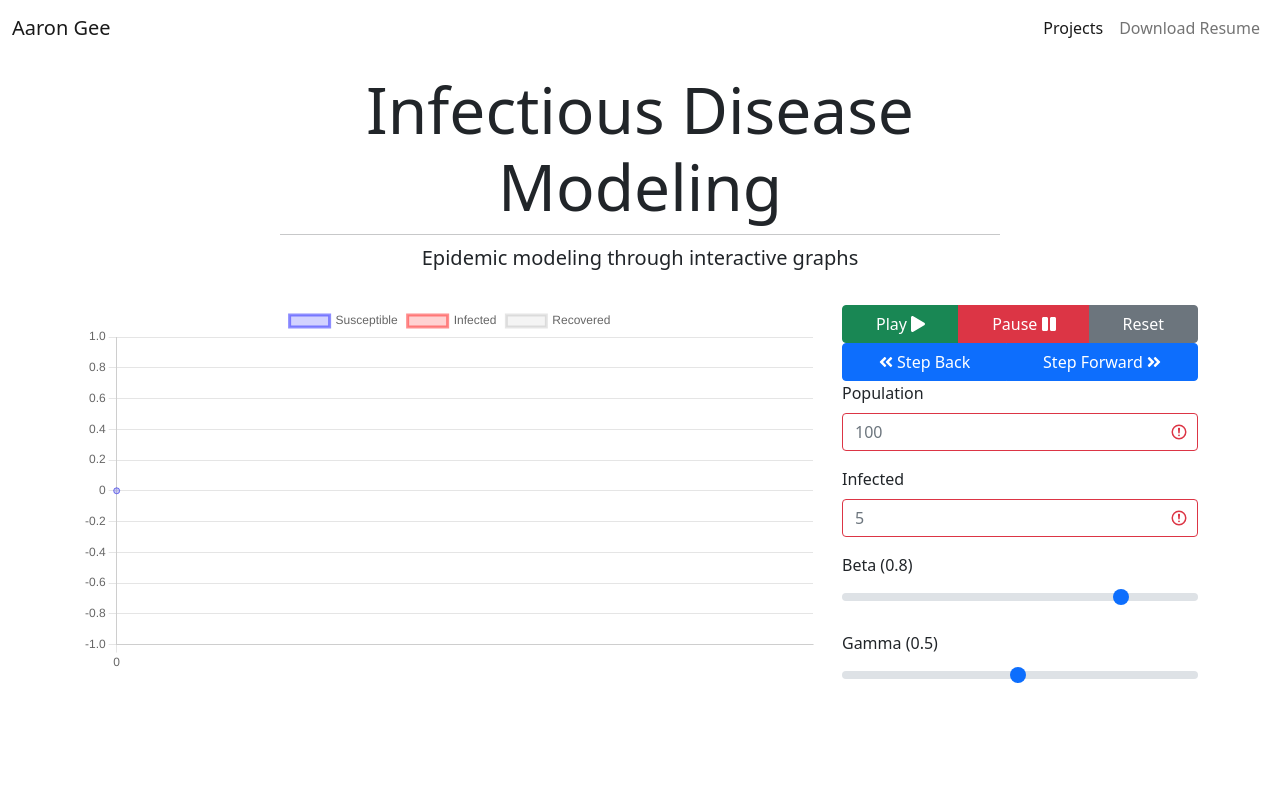
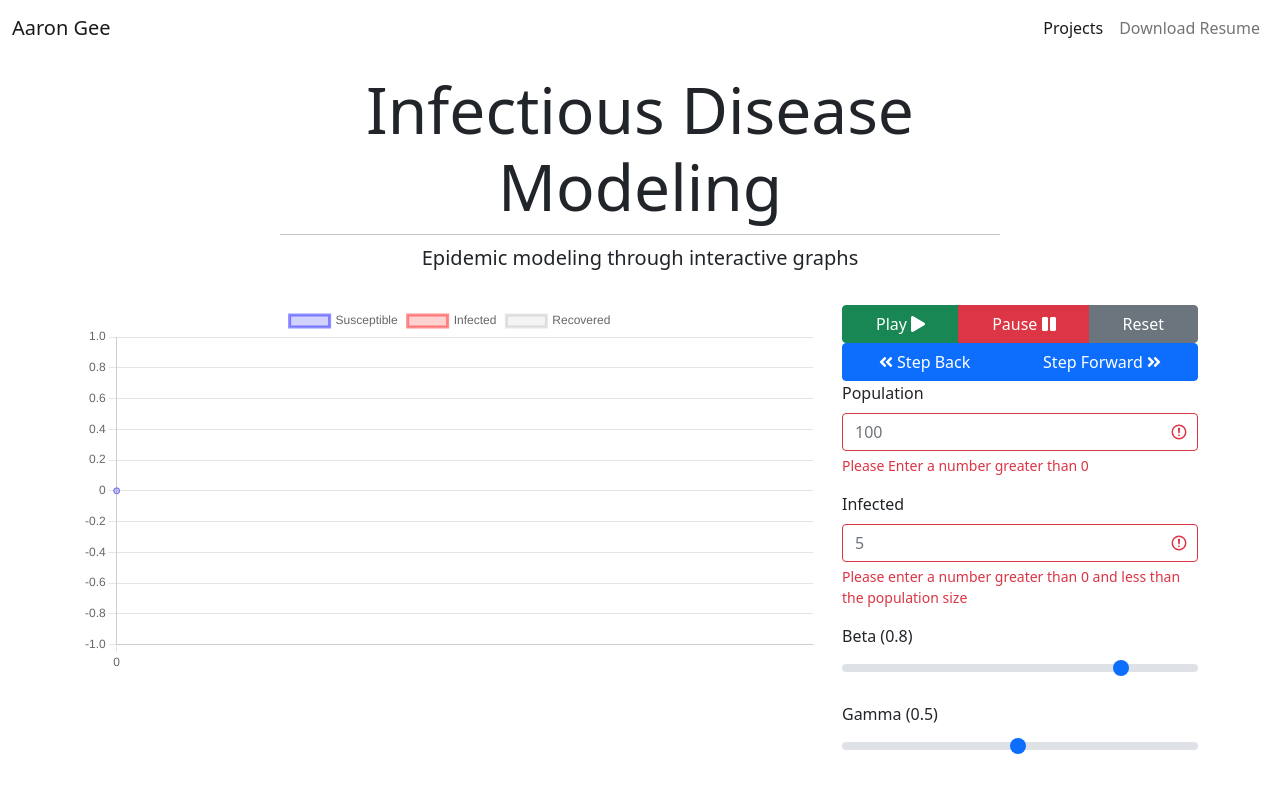
Before and after one commit to AaronGee1/PortfolioSite, a React (Create React App) app: page /education in a window 1280 px wide. Shown: the top 792 px of the page. Built offline with nearby package versions, Linux system fonts and the light colour scheme.

Commit message:
Added feedback for input

```diff
--- a/src/components/SIR.js
+++ b/src/components/SIR.js
@@ -19,6 +19,7 @@ import {
   Input,
   Label,
   ButtonGroup,
+  FormFeedback,
 } from "reactstrap";
 import { Line } from "react-chartjs-2";
 import { FontAwesomeIcon } from "@fortawesome/react-fontawesome";
@@ -216,7 +217,7 @@ class SIR extends React.Component {
   render() {
     let options = {
       options: {
-        responsive: true,
+        responsive: false,
         scales: {
           yAxes: [
             {
@@ -305,6 +306,9 @@ class SIR extends React.Component {
                       this.setPopulation(parseInt(e.target.value))
                     }
                   ></Input>
+                  <FormFeedback>
+                    Please Enter a number greater than 0
+                  </FormFeedback>
                 </FormGroup>
                 <FormGroup>
                   <Label for="infectedTextBox">Infected</Label>
@@ -318,6 +322,10 @@ class SIR extends React.Component {
                       this.setInfected(parseInt(e.target.value));
                     }}
                   ></Input>
+                  <FormFeedback>
+                    Please enter a number greater than 0 and less than the
+                    population size
+                  </FormFeedback>
                 </FormGroup>
                 <FormGroup>
                   <Label for="betaSlider">Beta ({this.state.beta})</Label>
--- a/src/pages/SIRpage.js
+++ b/src/pages/SIRpage.js
@@ -1,7 +1,4 @@
 import React from "react";
-import ProfileJumbotron from "../components/ProfileJumbotron";
-import Experience from "../components/Experience";
-import Education from "../components/Education";
 import SIR from "../components/SIR";
 import ProjectJumbotron from "../components/ProjectJumbotron";
 
```
